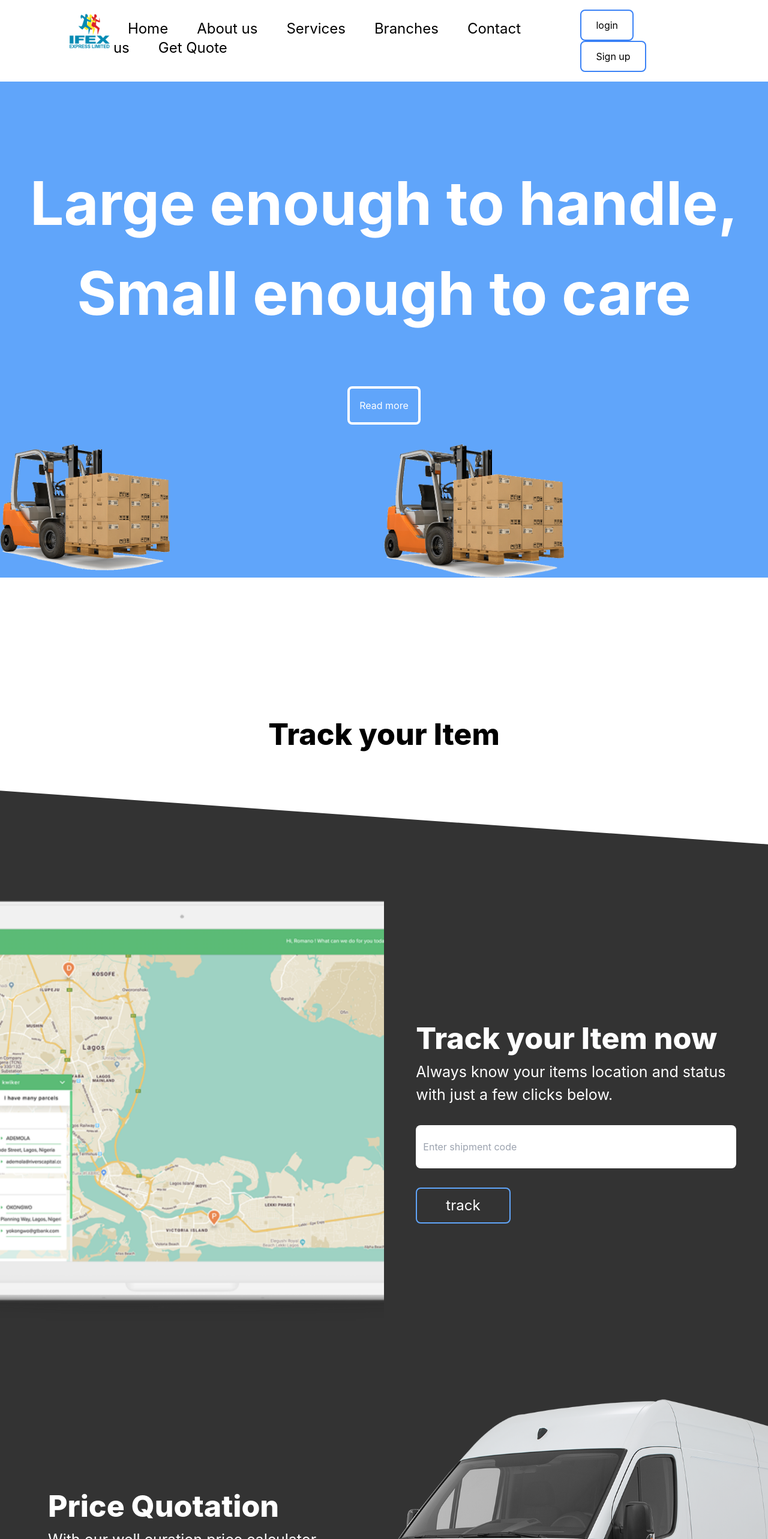
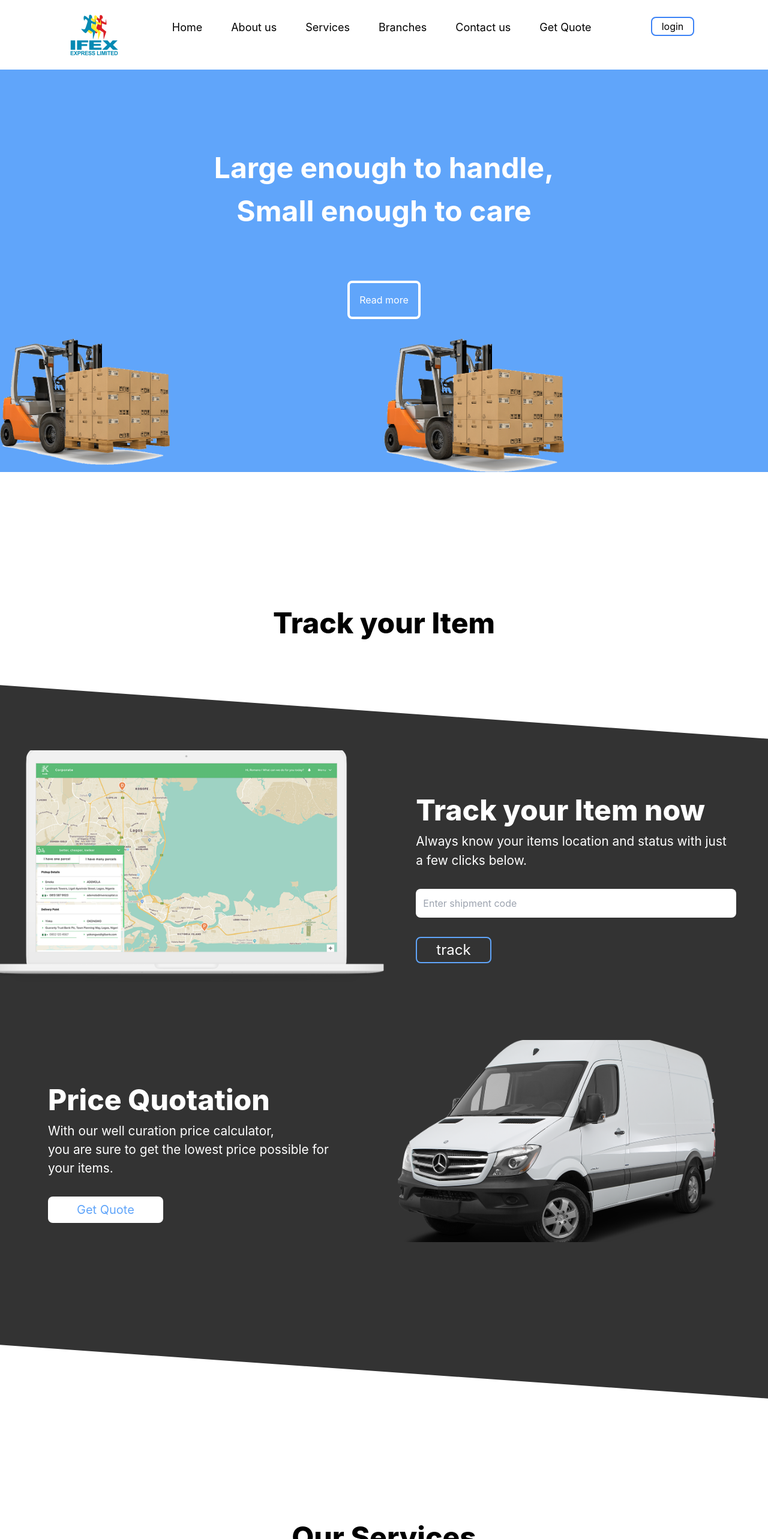
Before and after one commit to youngmikec/ifex-logistics, a React (Create React App) app: page / in a window 1280 px wide. Shown: the top 2566 px of the page at 60% size. Built offline with nearby package versions, Linux system fonts and the light colour scheme.

Commit message:
reduced sizes

```diff
--- a/src/App.jsx
+++ b/src/App.jsx
@@ -14,9 +14,9 @@ function App() {
       const Component = route.component;
       return <Route path={route.path} key={indx} element={
       <UnProtectedRoutes>
-        <TrackingContext.Provider value={trackingData}>
+        {/* <TrackingContext.Provider value={trackingData}> */}
           {Component}
-        </TrackingContext.Provider>
+        {/* </TrackingContext.Provider> */}
       </UnProtectedRoutes>
     } />
     });
--- a/src/components/hero-card/index.jsx
+++ b/src/components/hero-card/index.jsx
@@ -13,8 +13,8 @@ const HeroCard = () => {
         <>
             <div className='w-full bg-blue-400'>
                 <div className='mb-20 pt-32 text-center'>
-                    <h1 className='font-bold text-white' style={{fontSize: '100px'}}>Large enough to handle,</h1>
-                    <h1 className='font-bold text-white' style={{fontSize: '100px'}}>Small enough to care</h1>
+                    <h1 className='font-bold text-white' style={{fontSize: '3rem'}}>Large enough to handle,</h1>
+                    <h1 className='font-bold text-white' style={{fontSize: '3rem'}}>Small enough to care</h1>
                 </div>
 
                 <div className='mt-4 mb-8 text-center'>
--- a/src/components/nav-bar/index.jsx
+++ b/src/components/nav-bar/index.jsx
@@ -1,4 +1,5 @@
 import React from 'react';
+import { FiMenu } from 'react-icons/fi';
 import logo from '../../assets/images/ifex-logo.png';
 
 
@@ -6,27 +7,188 @@ const Navbar = () => {
     return (
         <>
             <div className="w-full shadow-md">
-                <div className="mx-auto w-10/12 flex justify-between py-4">
+                <div className='lg:block md:hidden sm:hidden'>
+                    <div className="mx-auto lg:w-10/12 md:w-11/12 sm:w-full flex justify-between py-4">
                         <div className="">
                             <img src={logo} alt="logo" />
                         </div>
                         <div className="pt-4">
 
-                        <span className="mx-6 text-2xl text-black hover:text-blue-700">Home</span>
-                        <span className="mx-6 text-2xl text-black hover:text-blue-700">About us</span>
-                        <span className="mx-6 text-2xl text-black hover:text-blue-700">Services</span>
-                        <span className="mx-6 text-2xl text-black hover:text-blue-700">Branches</span>
-                        <span className="mx-6 text-2xl text-black hover:text-blue-700">Contact us</span>
-                        <span className="mx-6 text-2xl text-black hover:text-blue-700">Get Quote</span>
+                            <span className="lg:mx-6 md:mx-5 sm:mx-4 lg:text-lg md:text-sm sm:text-xs text-black hover:text-blue-700">Home</span>
+                            <span className="lg:mx-6 md:mx-5 sm:mx-4 lg:text-lg md:text-sm sm:text-xs text-black hover:text-blue-700">About us</span>
+                            <span className="lg:mx-6 md:mx-5 sm:mx-4 lg:text-lg md:text-sm sm:text-xs text-black hover:text-blue-700">Services</span>
+                            <span className="lg:mx-6 md:mx-5 sm:mx-4 lg:text-lg md:text-sm sm:text-xs text-black hover:text-blue-700">Branches</span>
+                            <span className="lg:mx-6 md:mx-5 sm:mx-4 lg:text-lg md:text-sm sm:text-xs text-black hover:text-blue-700">Contact us</span>
+                            <span className="lg:mx-6 md:mx-5 sm:mx-4 lg:text-lg md:text-sm sm:text-xs text-black hover:text-blue-700">Get Quote</span>
 
                         </div>
+
+                        <div className="py-4">
+                            <span
+                            className="mx-4 border-2 border-blue-500 rounded-lg px-4 py-1 hover:bg-blue-500 hover:text-white"
+                            >login</span>
+                            {/* <span
+                            className="mx-4 border-2 border-blue-500 rounded-lg px-4 py-1 hover:bg-blue-500 hover:text-white"
+                            >Sign up</span> */}
+                        </div>
+                    </div>
+                </div>
+
+                <div className="lg:hidden md:block sm:block mx-auto w-10/12">
+                    <div className='flex justify-between'>
                         <div className="">
-                        <button
-                        className="mx-4 border-2 border-blue-500 rounded-lg px-6 py-3 hover:bg-blue-500 hover:text-white"
-                        >login</button>
-                        <button
-                        className="mx-4 border-2 border-blue-500 rounded-lg px-6 py-3 hover:bg-blue-500 hover:text-white"
-                        >Sign up</button>
+                            <img src={logo} alt="logo" />
+                        </div>
+                        <div className="flex justify-center">
+                            <div>
+                                <div className='pt-4 dropdown relative'>
+                                    <button className="
+                                        dropdown-toggle
+                                        px-6
+                                        py-2.5
+                                        text-black
+                                        font-medium
+                                        font-lg
+                                        leading-tight
+                                        uppercase
+                                        rounded
+                                        hover:bg-blue-700 hover:shadow-lg
+                                        focus:bg-blue-700 focus:shadow-lg focus:outline-none focus:ring-0
+                                        active:bg-blue-800 active:shadow-lg active:text-white
+                                        transition
+                                        duration-150
+                                        ease-in-out
+                                        flex
+                                        items-center
+                                        whitespace-nowrap
+                                        "
+                                        type="button"
+                                        id="dropdownMenuButton1"
+                                        data-bs-toggle="dropdown"
+                                        aria-expanded="false"
+                                    >
+                                    <span className='font-lg'>
+                                        <FiMenu />
+                                    </span>
+
+                                    </button>
+                                    <ul
+                                        className="
+                                        dropdown-menu
+                                        min-w-max
+                                        absolute
+                                        hidden
+                                        bg-white
+                                        text-base
+                                        z-50
+                                        float-left
+                                        py-2
+                                        list-none
+                                        text-left
+                                        rounded-lg
+                                        shadow-lg
+                                        mt-1
+                                        m-0
+                                        bg-clip-padding
+                                        border-none
+                                        "
+                                        aria-labelledby="dropdownMenuButton1"
+                                        id='dropdownMenuButton1'
+                                    >
+                                        <li>
+                                            <a
+                                            className="
+                                            dropdown-item
+                                            text-sm
+                                            py-2
+                                            px-4
+                                            font-normal
+                                            block
+                                            w-full
+                                            whitespace-nowrap
+                                            bg-transparent
+                                            text-gray-700
+                                            hover:bg-gray-100
+                                            "
+                                            href='/'
+                                            >Home</a>
+                                        </li>
+                                        <li>
+                                            <a
+                                            className="
+                                            dropdown-item
+                                            text-sm
+                                            py-2
+                                            px-4
+                                            font-normal
+                                            block
+                                            w-full
+                                            whitespace-nowrap
+                                            bg-transparent
+                                            text-gray-700
+                                            hover:bg-gray-100
+                                            "
+                                            href="/about-us"
+                                            >About us</a>
+                                        </li>
+                                        <li>
+                                            <a
+                                            className="
+                                            dropdown-item
+                                            text-sm
+                                            py-2
+                                            px-4
+                                            font-normal
+                                            block
+                                            w-full
+                                            whitespace-nowrap
+                                            bg-transparent
+                                            text-gray-700
+                                            hover:bg-gray-100
+                                            "
+                                            href='/services'
+                                            >Services</a>
+                                        </li>
+                                        <li>
+                                            <a
+                                            className="
+                                            dropdown-item
+                                            text-sm
+                                            py-2
+                                            px-4
+                                            font-normal
+                                            block
+                                            w-full
+                                            whitespace-nowrap
+                                            bg-transparent
+                                            text-gray-700
+                                            hover:bg-gray-100
+                                            "
+                                            href='/branches'
+                                            >Branches</a>
+                                        </li>
+                                        <li>
+                                            <a
+                                            className="
+                                            dropdown-item
+                                            text-sm
+                                            py-2
+                                            px-4
+                                            font-normal
+                                            block
+                                            w-full
+                                            whitespace-nowrap
+                                            bg-transparent
+                                            text-gray-700
+                                            hover:bg-gray-100
+                                            "
+                                            href='/contact-us'
+                                            >Contact Us</a>
+                                        </li>
+                                    </ul>
+                                </div>
+                            </div>
+                        </div>
                     </div>
                 </div>
             </div>
--- a/src/components/service-card/index.jsx
+++ b/src/components/service-card/index.jsx
@@ -1,17 +1,17 @@
 import React from 'react';
 import forklift from '../../assets/images/forklift1.png';
-
+import './style.css';
 
 const ServiceCard = () => {
     return (
         <>
             <div className="w-10/12">
-                <div className="mx-auto relative bg-blue-700 rounded-2xl py-4" style={{height: '350px', width: '307px'}}>
+                <div className="mx-auto relative bg-blue-700 rounded-2xl py-4" style={{height: '350px', width: '280px'}}>
                     <p className="sub-title text-center text-white">Logistics</p>
-                    <img className="absolute bottom-0 right-0 z-10" width="307px" height="265px"  src={forklift} alt="forklift"  />
+                    <img className="absolute bottom-0 right-0 z-10 service-img"   src={forklift} alt="forklift"  />
                 </div>
                 <div id="body" className="text-center my-8">
-                    <p className="text-[#262839]" style={{fontSize: '22px', lineHeight: '3rem'}}>
+                    <p className="text-[#262839] lg:text-lg" style={{fontSize: '1rem', lineHeight: '2rem'}}>
                         Lorem Ipsum is simply dummy text of the printing and typesetting industry.
                         Lorem Ipsum has been the industry's standard dummy text ever since the 1500s,
                         <br />
--- /dev/null
+++ b/src/components/service-card/style.css
@@ -0,0 +1,4 @@
+.service-img {
+    width: 100%;
+    height: 265px;
+}
--- a/src/pages/home/index.css
+++ b/src/pages/home/index.css
@@ -7,12 +7,12 @@
 }
 
 .title {
-    font-size: 50px;
+    font-size: 3rem;
     font-weight: 800;
 }
 
 .sub-title{
-    font-size: 25px;
+    font-size: 1.3rem;
 }
 
 .track-wrapper {
@@ -26,7 +26,7 @@
     background-color: #333;
     margin-top: 25rem;
     margin-bottom: 15rem;
-    height: 1500px;
+    height: 1100px;
     transform: skewY(4deg);
     -moz-transform: skewY(4deg);
 }
@@ -41,7 +41,7 @@
     background-repeat: no-repeat;
     background-size: cover;
     background-position: center;
-    min-height: 700px;
+    max-height: 500px;
     width: 100%
 }
 .qt-img {
@@ -49,6 +49,6 @@
     background-repeat: no-repeat;
     background-size: cover;
     background-position: center;
-    min-height: 700px;
-    width: 100%
+    max-height: 700px;
+    width: 90%
 }
--- a/src/pages/home/index.jsx
+++ b/src/pages/home/index.jsx
@@ -91,14 +91,14 @@ const Home = () => {
                 <div className="skew-wrapper">
                 </div>
                 <div className="track-content-wrapper w-full">
-                    <div className="text-black mt-4 mb-40 text-center">
+                    <div className="text-black mt-2 mb-32 text-center">
                         <h1 className="title">Track your Item</h1>
                     </div>
 
                     {/* tracking section */}
-                    <div className="grid lg:grid-cols-2 sm:grid-cols-1 pt-20">
+                    <div className="grid lg:grid-cols-2 sm:grid-cols-1 pt-12">
                         <div className="tk-img"></div>
-                        <div className="w-full lg:pt-48">
+                        <div className="w-full lg:pt-16">
                             <div className="w-10/12 mx-auto">
                                 <h1 className="title text-white">Track your Item now</h1>
                                 <p className="sub-title text-white">Always know your items location and status with just a few clicks below.</p>
@@ -108,14 +108,14 @@ const Home = () => {
                                         type="text"
                                         value={trackingCode}
                                         onChange={(e) => setTrackingCode(e.target.value)}
-                                        className="w-full rounded-lg bg-white px-3 py-6 broder-2 border-blue-400"
+                                        className="w-full rounded-lg bg-white px-3 py-3 broder-2 border-blue-400"
                                         placeholder="Enter shipment code" />
                                     </div>
                                     <div className="my-8 items-center">
                                         <button onClick={(e) => {
                                             e.preventDefault();
                                             handleTrackItem();
-                                        }} className="border-2 border-blue-400 text-white rounded-lg py-3 px-12 hover:bg-white hover:py-6 hover:text-blue-400 transition-all">
+                                        }} className="border-2 border-blue-400 text-white rounded-lg py-1 px-8 hover:bg-white hover:py-2 hover:text-blue-400 transition-all">
                                             <span className="text-2xl">track</span>
                                         </button>
 
@@ -126,8 +126,8 @@ const Home = () => {
                     </div>
 
                     {/* quote section */}
-                    <div className="grid lg:grid-cols-2 sm:grid-cols-1 mt-20">
-                        <div className="w-full lg:pt-48">
+                    <div className="grid lg:grid-cols-2 sm:grid-cols-1 mt-24">
+                        <div className="w-full lg:pt-16">
                             <div className="mx-auto w-9/12">
                                 <h1 className="title text-white">Price Quotation</h1>
                                 <p className="sub-title text-white">
@@ -136,7 +136,7 @@ const Home = () => {
                                     you are sure to get the lowest price possible for your items.
                                 </p>
                                 <Link to="/pricing">
-                                    <button className="text-blue-400 bg-white my-8 text-xl px-12 py-4 rounded-lg hover:py-7 transition-all">
+                                    <button className="text-blue-400 bg-white my-8 text-xl px-12 py-2 rounded-lg hover:py-4 transition-all">
                                         Get Quote
                                         <span></span>
                                     </button>
@@ -154,7 +154,7 @@ const Home = () => {
                     <div className="my-16">
                         <h1 className="title text-center">Our Services</h1>
                     </div>
-                    <div className="grid lg:grid-cols-3 sm:grid-cols-1">
+                    <div className="grid lg:grid-cols-3 md:grid-cols-2 sm:grid-cols-1">
 
                         <div>
                             <ServiceCard />
@@ -182,13 +182,13 @@ const Home = () => {
 
                             <form className="my-8">
                                 <div className="my-6">
-                                    <input type="text" className="w-full py-8 px-3 bg-white text-gray-600 rounded-lg" placeholder="First Name" />
+                                    <input type="text" className="w-full py-4 px-3 bg-white text-gray-600 rounded-lg" placeholder="First Name" />
                                 </div>
                                 <div className="my-6">
-                                    <input type="text" className="w-full py-8 px-3 bg-white text-gray-600 rounded-lg" placeholder="Last Name" />
+                                    <input type="text" className="w-full py-4 px-3 bg-white text-gray-600 rounded-lg" placeholder="Last Name" />
                                 </div>
                                 <div className="my-6">
-                                    <input type="text" className="w-full py-8 px-3 bg-white text-gray-600 rounded-lg" placeholder="Email" />
+                                    <input type="text" className="w-full py-4 px-3 bg-white text-gray-600 rounded-lg" placeholder="Email" />
                                 </div>
                                 <div className="my-6">
                                     <button className="w-full bg-red-900 rounded-lg py-4 text-white">
```
Also changed, not shown: src/components/tracking-detail/index.jsx (+5 -5 lines). Lines whose indentation alone changed are shown as unchanged.
